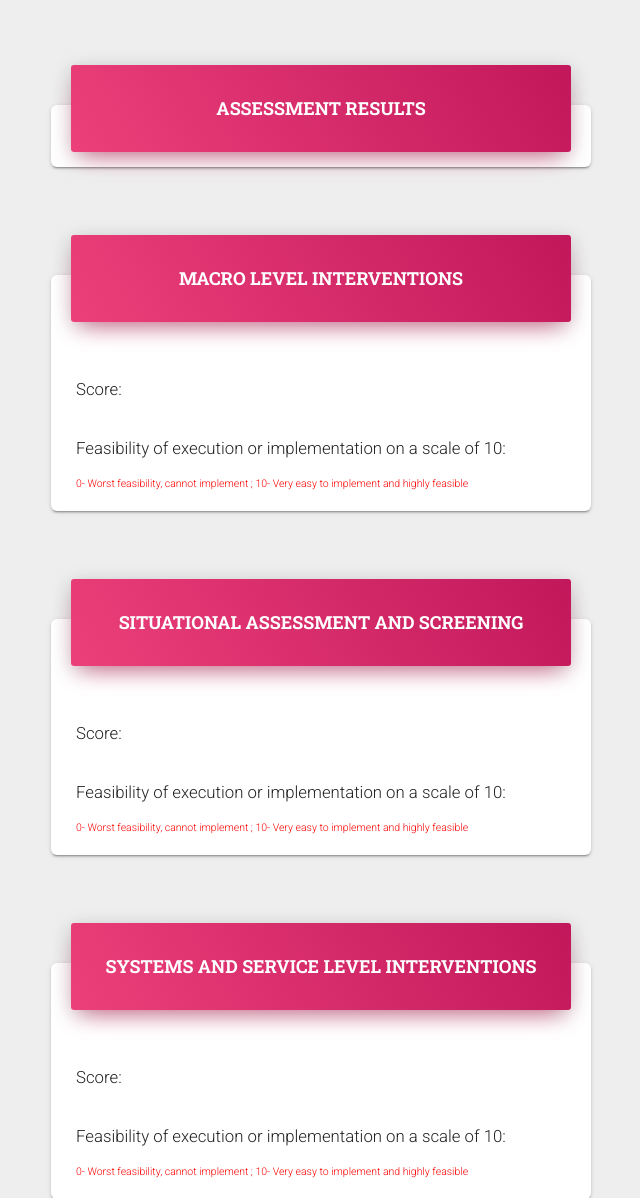
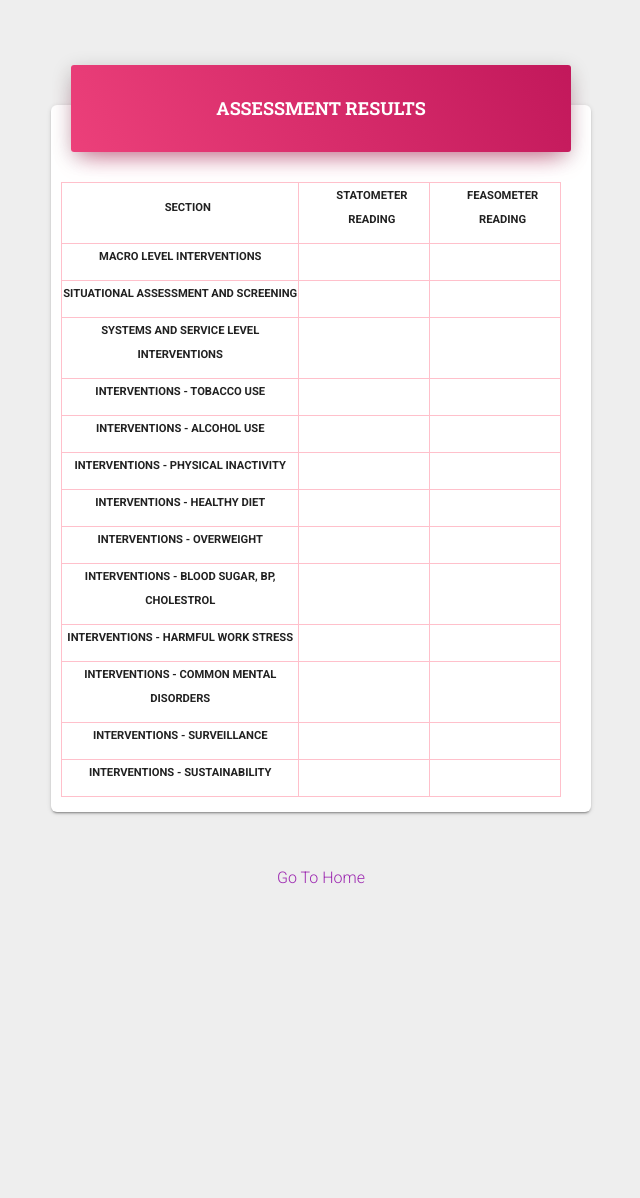
Before and after one commit to HarishKumarHV1994/new-nclanding, a Python web app: template templates/assessment_feasibility_score.html in a window 1280 px wide. Shown: the top 1198 px of the page, without its empty margins (319-959 px from the left). After the commit the page ends 884 px from the top, so only its background shows below. Run offline with Jinja, Linux system fonts and the light colour scheme; the template is opened without the code that fills it, so the values that code supplies are empty; some libraries are stand-ins or nearby versions.

Commit message:
Update assessment_feasibility_score.html
Updated with table changes

```diff
--- a/templates/assessment_feasibility_score.html
+++ b/templates/assessment_feasibility_score.html
@@ -126,6 +126,17 @@
     })
   </script>
 
+<style>
+table, td, th {
+  border: 1px solid pink;
+}
+
+table {
+  width: 100%;
+  border-collapse: collapse;
+}
+</style>
+
 </head>
 
 <body class="login-page sidebar-collapse">
@@ -141,267 +152,183 @@
               <h4 class="card-title">ASSESSMENT RESULTS</h4>
               <!-- <p><strong>District and Taluk Selection</strong></p> -->
             </div>
-          </div>
-        <br>
-        <br>
+            <div class="card-body" style="padding-top: 15px; padding-bottom: 15px;">
+
+             <table>
+                    <tr>
+                        <th>
+                            <center><p style="padding-left: 15px; font-size: 0.8em;">SECTION</p></center>
+                        </th>
+                        <th>
+                            <center><p style="padding-left: 15px; font-size: 0.8em;">STATOMETER READING</p></center>
+                        </th>
+                        <th>
+                            <center><p style="padding-left: 15px; font-size: 0.8em;">FEASOMETER READING</p></center>
+                        </th>
+                    </tr>
+                    <tr>
+                        <th>
+                            <center><p style="font-size: 0.8em;">MACRO LEVEL INTERVENTIONS</p></center>
+                        </th>
+                        <th>
+                            <center><p style="font-size: 0.8em;"><span id="macro_score" style=" font-size: 0.8em;">12</span></p></center>
+                        </th>
+                        <th>
+                            <center><p style="font-size: 0.8em;"><span id="macro_fasibility" style=" font-size: 0.8em;">8</span></p></center>
+                        </th>
+                    </tr>
+                     <tr>
+                        <th>
+                            <center><p style="font-size: 0.8em;">SITUATIONAL ASSESSMENT AND SCREENING</p></center>
+                        </th>
+                        <th>
+                            <center><p style="font-size: 0.8em;"><span id="screening_score" style=" font-size: 0.8em;">12</span></p></center>
+                        </th>
+                        <th>
+                            <center><p style="font-size: 0.8em;"><span id="screening_fasibility" style=" font-size: 0.8em;">8</span></p></center>
+                        </th>
+                    </tr>
+
+                    <tr>
+                        <th>
+                            <center><p style="font-size: 0.8em;">SYSTEMS AND SERVICE LEVEL INTERVENTIONS</p></center>
+                        </th>
+                        <th>
+                            <center><p style="font-size: 0.8em;"><span id="system_score" style=" font-size: 0.8em;">12</span></p></center>
+                        </th>
+                        <th>
+                            <center><p style="font-size: 0.8em;"><span id="system_fasibility" style=" font-size: 0.8em;">8</span></p></center>
+                        </th>
+                    </tr>
+
+                    <tr>
+                        <th>
+                            <center><p style="font-size: 0.8em;">INTERVENTIONS - TOBACCO USE</p></center>
+                        </th>
+                        <th>
+                            <center><p style="font-size: 0.8em;"><span id="tobacco_score" style=" font-size: 0.8em;">12</span></p></center>
+                        </th>
+                        <th>
+                            <center><p style="font-size: 0.8em;"><span id="tobacco_fasibility" style=" font-size: 0.8em;">8</span></p></center>
+                        </th>
+                    </tr>
+
+                    <tr>
+                        <th>
+                            <center><p style="font-size: 0.8em;">INTERVENTIONS - ALCOHOL USE</p></center>
+                        </th>
+                        <th>
+                            <center><p style="font-size: 0.8em;"><span id="alcohol_score" style=" font-size: 0.8em;">12</span></p></center>
+                        </th>
+                        <th>
+                            <center><p style="font-size: 0.8em;"><span id="alcohol_fasibility" style=" font-size: 0.8em;">8</span></p></center>
+                        </th>
+                    </tr>
+
+                    <tr>
+                        <th>
+                            <center><p style="font-size: 0.8em;">INTERVENTIONS - PHYSICAL INACTIVITY</p></center>
+                        </th>
+                        <th>
+                            <center><p style="font-size: 0.8em;"><span id="inactivity_score" style=" font-size: 0.8em;">12</span></p></center>
+                        </th>
+                        <th>
+                            <center><p style="font-size: 0.8em;"><span id="inactivity_fasibility" style=" font-size: 0.8em;">8</span></p></center>
+                        </th>
+                    </tr>
+
+                    <tr>
+                        <th>
+                            <center><p style="font-size: 0.8em;">INTERVENTIONS - HEALTHY DIET</p></center>
+                        </th>
+                        <th>
+                            <center><p style="font-size: 0.8em;"><span id="diet_score" style=" font-size: 0.8em;">12</span></p></center>
+                        </th>
+                        <th>
+                            <center><p style="font-size: 0.8em;"><span id="diet_fasibility" style=" font-size: 0.8em;">8</span></p></center>
+                        </th>
+                    </tr>
+
+                    <tr>
+                        <th>
+                            <center><p style="font-size: 0.8em;">INTERVENTIONS - OVERWEIGHT</p></center>
+                        </th>
+                        <th>
+                            <center><p style="font-size: 0.8em;"><span id="ow_score" style=" font-size: 0.8em;">12</span></p></center>
+                        </th>
+                        <th>
+                            <center><p style="font-size: 0.8em;"><span id="ow_fasibility" style=" font-size: 0.8em;">8</span></p></center>
+                        </th>
+                    </tr>
+
+                    <tr>
+                        <th>
+                            <center><p style="font-size: 0.8em;">INTERVENTIONS - BLOOD SUGAR, BP, CHOLESTROL</p></center>
+                        </th>
+                        <th>
+                            <center><p style="font-size: 0.8em;"><span id="sugar_score" style=" font-size: 0.8em;">12</span></p></center>
+                        </th>
+                        <th>
+                            <center><p style="font-size: 0.8em;"><span id="sugar_fasibility" style=" font-size: 0.8em;">8</span></p></center>
+                        </th>
+                    </tr>
+
+                    <tr>
+                        <th>
+                            <center><p style="font-size: 0.8em;">INTERVENTIONS - HARMFUL WORK STRESS</p></center>
+                        </th>
+                        <th>
+                            <center><p style="font-size: 0.8em;"><span id="stress_score" style=" font-size: 0.8em;">12</span></p></center>
+                        </th>
+                        <th>
+                            <center><p style="font-size: 0.8em;"><span id="stress_fasibility" style=" font-size: 0.8em;">8</span></p></center>
+                        </th>
+                    </tr>
+
+                    <tr>
+                        <th>
+                            <center><p style="font-size: 0.8em;">INTERVENTIONS - COMMON MENTAL DISORDERS</p></center>
+                        </th>
+                        <th>
+                            <center><p style="font-size: 0.8em;"><span id="mental_score" style=" font-size: 0.8em;">12</span></p></center>
+                        </th>
+                        <th>
+                            <center><p style="font-size: 0.8em;"><span id="mental_fasibility" style=" font-size: 0.8em;">8</span></p></center>
+                        </th>
+                    </tr>
+
+                    <tr>
+                        <th>
+                            <center><p style="font-size: 0.8em;">INTERVENTIONS - SURVEILLANCE</p></center>
+                        </th>
+                        <th>
+                            <center><p style="font-size: 0.8em;"><span id="surv_score" style=" font-size: 0.8em;">12</span></p></center>
+                        </th>
+                        <th>
+                            <center><p style="font-size: 0.8em;"><span id="surv_fasibility" style=" font-size: 0.8em;">8</span></p></center>
+                        </th>
+                    </tr>
+
+                    <tr>
+                        <th>
+                            <center><p style="font-size: 0.8em;">INTERVENTIONS - SUSTAINABILITY</p></center>
+                        </th>
+                        <th>
+                            <center><p style="font-size: 0.8em;"><span id="sust_score" style=" font-size: 0.8em;">12</span></p></center>
+                        </th>
+                        <th>
+                            <center><p style="font-size: 0.8em;"><span id="sust_fasibility" style=" font-size: 0.8em;">8</span></p></center>
+                        </th>
+                    </tr>
 
 
-          <div class="card card-login">
-            <div class="card-header card-header-rose text-center" style="padding-bottom: 30px;">
-              <h4 class="card-title">MACRO LEVEL INTERVENTIONS</h4>
-              <!-- <p><strong>District and Taluk Selection</strong></p> -->
-            </div>
-            <div class="card-body" style="padding-top: 15px; padding-bottom: 15px;">
-
-              <br>
-
-              <left><p style="padding-left: 15px; font-size: 1.2em;">Score: <span id="macro_score" style="font-weight: bold; padding-left: 15px; font-size: 1.2em;"></span></p></left>
-              <br>
-                <left><p style="padding-left: 15px; font-size: 1.2em;">Feasibility of execution or implementation on a scale of 10: <span id="macro_fasibility" style="font-weight: bold; padding-left: 15px; font-size: 1.2em;"></span></p></left>
-                <span style=" padding-left: 15px; color: red; font-size: 0.75em;">0- Worst feasibility, cannot implement ; 10- Very easy to implement and highly feasible</span>
 
 
-            </div>
-          </div>
-        <br>
-        <br>
-        <div class="card card-login">
-            <div class="card-header card-header-rose text-center" style="padding-bottom: 30px;">
-              <h4 class="card-title">SITUATIONAL ASSESSMENT AND SCREENING</h4>
-              <!-- <p><strong>District and Taluk Selection</strong></p> -->
-            </div>
-            <div class="card-body" style="padding-top: 15px; padding-bottom: 15px;">
+                </table>
+             </div>
 
-              <br>
-
-              <left><p style="padding-left: 15px; font-size: 1.2em;">Score: <span id="screening_score" style="font-weight: bold; padding-left: 15px; font-size: 1.2em;"></span></p></left>
-              <br>
-                <left><p style="padding-left: 15px; font-size: 1.2em;">Feasibility of execution or implementation on a scale of 10: <span id="screening_fasibility" style="font-weight: bold; padding-left: 15px; font-size: 1.2em;"></span></p></left>
-                <span style=" padding-left: 15px; color: red; font-size: 0.75em;">0- Worst feasibility, cannot implement ; 10- Very easy to implement and highly feasible</span>
-
-
-            </div>
           </div>
 
-        <br>
-        <br>
-        <div class="card card-login">
-            <div class="card-header card-header-rose text-center" style="padding-bottom: 30px;">
-              <h4 class="card-title">SYSTEMS AND SERVICE LEVEL INTERVENTIONS</h4>
-              <!-- <p><strong>District and Taluk Selection</strong></p> -->
-            </div>
-            <div class="card-body" style="padding-top: 15px; padding-bottom: 15px;">
-
-              <br>
-
-              <left><p style="padding-left: 15px; font-size: 1.2em;">Score: <span id="system_score" style="font-weight: bold; padding-left: 15px; font-size: 1.2em;"></span></p></left>
-              <br>
-                <left><p style="padding-left: 15px; font-size: 1.2em;">Feasibility of execution or implementation on a scale of 10: <span id="system_fasibility" style="font-weight: bold; padding-left: 15px; font-size: 1.2em;"></span></p></left>
-                <span style=" padding-left: 15px; color: red; font-size: 0.75em;">0- Worst feasibility, cannot implement ; 10- Very easy to implement and highly feasible</span>
-
-
-            </div>
-          </div>
-
-            <br>
-        <br>
-        <div class="card card-login">
-            <div class="card-header card-header-rose text-center" style="padding-bottom: 30px;">
-              <h4 class="card-title">SYSTEMS AND SERVICE LEVEL INTERVENTIONS - TOBACCO USE</h4>
-              <!-- <p><strong>District and Taluk Selection</strong></p> -->
-            </div>
-            <div class="card-body" style="padding-top: 15px; padding-bottom: 15px;">
-
-              <br>
-
-              <left><p style="padding-left: 15px; font-size: 1.2em;">Score: <span id="tobacco_score" style="font-weight: bold; padding-left: 15px; font-size: 1.2em;"></span></p></left>
-              <br>
-                <left><p style="padding-left: 15px; font-size: 1.2em;">Feasibility of execution or implementation on a scale of 10: <span id="tobacco_fasibility" style="font-weight: bold; padding-left: 15px; font-size: 1.2em;"></span></p></left>
-                <span style=" padding-left: 15px; color: red; font-size: 0.75em;">0- Worst feasibility, cannot implement ; 10- Very easy to implement and highly feasible</span>
-
-
-            </div>
-          </div>
-
-            <br>
-        <br>
-        <div class="card card-login">
-            <div class="card-header card-header-rose text-center" style="padding-bottom: 30px;">
-              <h4 class="card-title">SYSTEMS AND SERVICE LEVEL INTERVENTIONS - ALCOHOL USE</h4>
-              <!-- <p><strong>District and Taluk Selection</strong></p> -->
-            </div>
-            <div class="card-body" style="padding-top: 15px; padding-bottom: 15px;">
-
-              <br>
-
-              <left><p style="padding-left: 15px; font-size: 1.2em;">Score: <span id="alcohol_score" style="font-weight: bold; padding-left: 15px; font-size: 1.2em;"></span></p></left>
-              <br>
-                <left><p style="padding-left: 15px; font-size: 1.2em;">Feasibility of execution or implementation on a scale of 10: <span id="alcohol_fasibility" style="font-weight: bold; padding-left: 15px; font-size: 1.2em;"></span></p></left>
-                <span style=" padding-left: 15px; color: red; font-size: 0.75em;">0- Worst feasibility, cannot implement ; 10- Very easy to implement and highly feasible</span>
-
-
-            </div>
-          </div>
-
-            <br>
-        <br>
-        <div class="card card-login">
-            <div class="card-header card-header-rose text-center" style="padding-bottom: 30px;">
-              <h4 class="card-title">SYSTEMS AND SERVICE LEVEL INTERVENTIONS - PHYSICAL INACTIVITY</h4>
-              <!-- <p><strong>District and Taluk Selection</strong></p> -->
-            </div>
-            <div class="card-body" style="padding-top: 15px; padding-bottom: 15px;">
-
-              <br>
-
-              <left><p style="padding-left: 15px; font-size: 1.2em;">Score: <span id="inactivity_score" style="font-weight: bold; padding-left: 15px; font-size: 1.2em;"></span></p></left>
-              <br>
-                <left><p style="padding-left: 15px; font-size: 1.2em;">Feasibility of execution or implementation on a scale of 10: <span id="inactivity_fasibility" style="font-weight: bold; padding-left: 15px; font-size: 1.2em;"></span></p></left>
-                <span style=" padding-left: 15px; color: red; font-size: 0.75em;">0- Worst feasibility, cannot implement ; 10- Very easy to implement and highly feasible</span>
-
-
-            </div>
-          </div>
-
-            <br>
-        <br>
-        <div class="card card-login">
-            <div class="card-header card-header-rose text-center" style="padding-bottom: 30px;">
-              <h4 class="card-title">SYSTEMS AND SERVICE LEVEL INTERVENTIONS - HEALTHY DIET</h4>
-              <!-- <p><strong>District and Taluk Selection</strong></p> -->
-            </div>
-            <div class="card-body" style="padding-top: 15px; padding-bottom: 15px;">
-
-              <br>
-
-              <left><p style="padding-left: 15px; font-size: 1.2em;">Score: <span id="diet_score" style="font-weight: bold; padding-left: 15px; font-size: 1.2em;"></span></p></left>
-              <br>
-                <left><p style="padding-left: 15px; font-size: 1.2em;">Feasibility of execution or implementation on a scale of 10: <span id="diet_fasibility" style="font-weight: bold; padding-left: 15px; font-size: 1.2em;"></span></p></left>
-                <span style=" padding-left: 15px; color: red; font-size: 0.75em;">0- Worst feasibility, cannot implement ; 10- Very easy to implement and highly feasible</span>
-
-
-            </div>
-          </div>
-
-            <br>
-        <br>
-        <div class="card card-login">
-            <div class="card-header card-header-rose text-center" style="padding-bottom: 30px;">
-              <h4 class="card-title">SYSTEMS AND SERVICE LEVEL INTERVENTIONS - OVERWEIGHT</h4>
-              <!-- <p><strong>District and Taluk Selection</strong></p> -->
-            </div>
-            <div class="card-body" style="padding-top: 15px; padding-bottom: 15px;">
-
-              <br>
-
-              <left><p style="padding-left: 15px; font-size: 1.2em;">Score: <span id="ow_score" style="font-weight: bold; padding-left: 15px; font-size: 1.2em;"></span></p></left>
-              <br>
-                <left><p style="padding-left: 15px; font-size: 1.2em;">Feasibility of execution or implementation on a scale of 10: <span id="ow_fasibility" style="font-weight: bold; padding-left: 15px; font-size: 1.2em;"></span></p></left>
-                <span style=" padding-left: 15px; color: red; font-size: 0.75em;">0- Worst feasibility, cannot implement ; 10- Very easy to implement and highly feasible</span>
-
-
-            </div>
-          </div>
-
-            <br>
-        <br>
-        <div class="card card-login">
-            <div class="card-header card-header-rose text-center" style="padding-bottom: 30px;">
-              <h4 class="card-title">SYSTEMS AND SERVICE LEVEL INTERVENTIONS - BLOOD SUGAR, BP, CHOLESTROL</h4>
-              <!-- <p><strong>District and Taluk Selection</strong></p> -->
-            </div>
-            <div class="card-body" style="padding-top: 15px; padding-bottom: 15px;">
-
-              <br>
-
-              <left><p style="padding-left: 15px; font-size: 1.2em;">Score: <span id="sugar_score" style="font-weight: bold; padding-left: 15px; font-size: 1.2em;"></span></p></left>
-              <br>
-                <left><p style="padding-left: 15px; font-size: 1.2em;">Feasibility of execution or implementation on a scale of 10: <span id="sugar_fasibility" style="font-weight: bold; padding-left: 15px; font-size: 1.2em;"></span></p></left>
-                <span style=" padding-left: 15px; color: red; font-size: 0.75em;">0- Worst feasibility, cannot implement ; 10- Very easy to implement and highly feasible</span>
-
-
-            </div>
-          </div>
-
-            <br>
-        <br>
-        <div class="card card-login">
-            <div class="card-header card-header-rose text-center" style="padding-bottom: 30px;">
-              <h4 class="card-title">SYSTEMS AND SERVICE LEVEL INTERVENTIONS - HARMFUL WORK STRESS</h4>
-              <!-- <p><strong>District and Taluk Selection</strong></p> -->
-            </div>
-            <div class="card-body" style="padding-top: 15px; padding-bottom: 15px;">
-
-              <br>
-
-              <left><p style="padding-left: 15px; font-size: 1.2em;">Score: <span id="stress_score" style="font-weight: bold; padding-left: 15px; font-size: 1.2em;"></span></p></left>
-              <br>
-                <left><p style="padding-left: 15px; font-size: 1.2em;">Feasibility of execution or implementation on a scale of 10: <span id="stress_fasibility" style="font-weight: bold; padding-left: 15px; font-size: 1.2em;"></span></p></left>
-                <span style=" padding-left: 15px; color: red; font-size: 0.75em;">0- Worst feasibility, cannot implement ; 10- Very easy to implement and highly feasible</span>
-
-
-            </div>
-          </div>
-
-            <br>
-        <br>
-        <div class="card card-login">
-            <div class="card-header card-header-rose text-center" style="padding-bottom: 30px;">
-              <h4 class="card-title">SYSTEMS AND SERVICE LEVEL INTERVENTIONS - COMMON MENTAL DISORDERS</h4>
-              <!-- <p><strong>District and Taluk Selection</strong></p> -->
-            </div>
-            <div class="card-body" style="padding-top: 15px; padding-bottom: 15px;">
-
-              <br>
-
-              <left><p style="padding-left: 15px; font-size: 1.2em;">Score: <span id="mental_score" style="font-weight: bold; padding-left: 15px; font-size: 1.2em;"></span></p></left>
-              <br>
-                <left><p style="padding-left: 15px; font-size: 1.2em;">Feasibility of execution or implementation on a scale of 10: <span id="mental_fasibility" style="font-weight: bold; padding-left: 15px; font-size: 1.2em;"></span></p></left>
-                <span style=" padding-left: 15px; color: red; font-size: 0.75em;">0- Worst feasibility, cannot implement ; 10- Very easy to implement and highly feasible</span>
-
-
-            </div>
-          </div>
-
-            <br>
-        <br>
-        <div class="card card-login">
-            <div class="card-header card-header-rose text-center" style="padding-bottom: 30px;">
-              <h4 class="card-title">SYSTEMS AND SERVICE LEVEL INTERVENTIONS - SURVEILLANCE</h4>
-              <!-- <p><strong>District and Taluk Selection</strong></p> -->
-            </div>
-            <div class="card-body" style="padding-top: 15px; padding-bottom: 15px;">
-
-              <br>
-
-              <left><p style="padding-left: 15px; font-size: 1.2em;">Score: <span id="surv_score" style="font-weight: bold; padding-left: 15px; font-size: 1.2em;"></span></p></left>
-              <br>
-                <left><p style="padding-left: 15px; font-size: 1.2em;">Feasibility of execution or implementation on a scale of 10: <span id="surv_fasibility" style="font-weight: bold; padding-left: 15px; font-size: 1.2em;"></span></p></left>
-                <span style=" padding-left: 15px; color: red; font-size: 0.75em;">0- Worst feasibility, cannot implement ; 10- Very easy to implement and highly feasible</span>
-
-
-            </div>
-          </div>
-
-            <br>
-        <br>
-        <div class="card card-login">
-            <div class="card-header card-header-rose text-center" style="padding-bottom: 30px;">
-              <h4 class="card-title">SYSTEMS AND SERVICE LEVEL INTERVENTIONS - SUSTAINABILITY</h4>
-              <!-- <p><strong>District and Taluk Selection</strong></p> -->
-            </div>
-            <div class="card-body" style="padding-top: 15px; padding-bottom: 15px;">
-
-              <br>
-
-              <left><p style="padding-left: 15px; font-size: 1.2em;">Score: <span id="sust_score" style="font-weight: bold; padding-left: 15px; font-size: 1.2em;"></span></p></left>
-              <br>
-                <left><p style="padding-left: 15px; font-size: 1.2em;">Feasibility of execution or implementation on a scale of 10: <span id="sust_fasibility" style="font-weight: bold; padding-left: 15px; font-size: 1.2em;"></span></p></left>
-                <span style=" padding-left: 15px; color: red; font-size: 0.75em;">0- Worst feasibility, cannot implement ; 10- Very easy to implement and highly feasible</span>
-
-
-            </div>
-          </div>
 
              <div class="row" style="margin-top: 15px; margin-bottom: 50px;">
         <div class="col-md-6 ml-auto mr-auto text-center">
```
